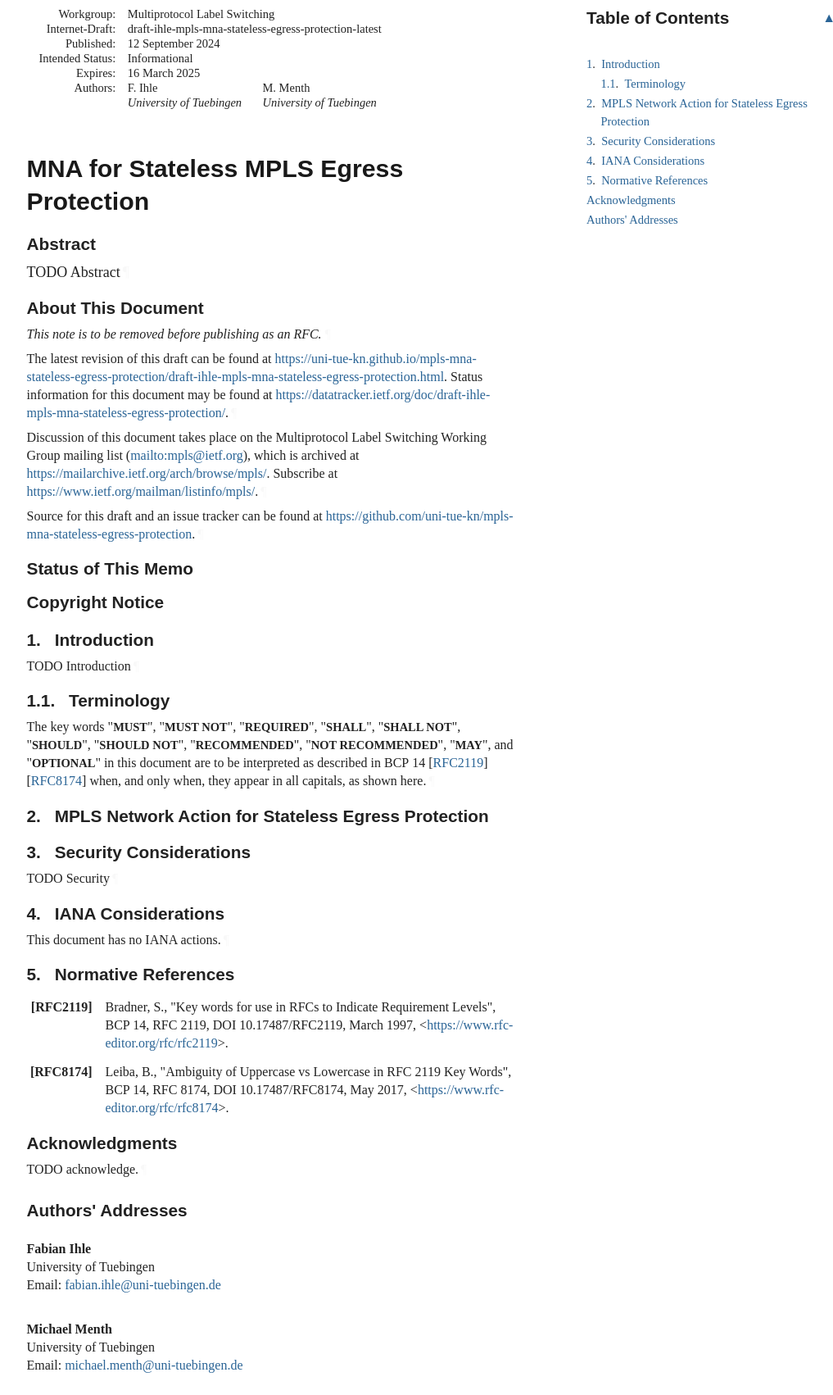
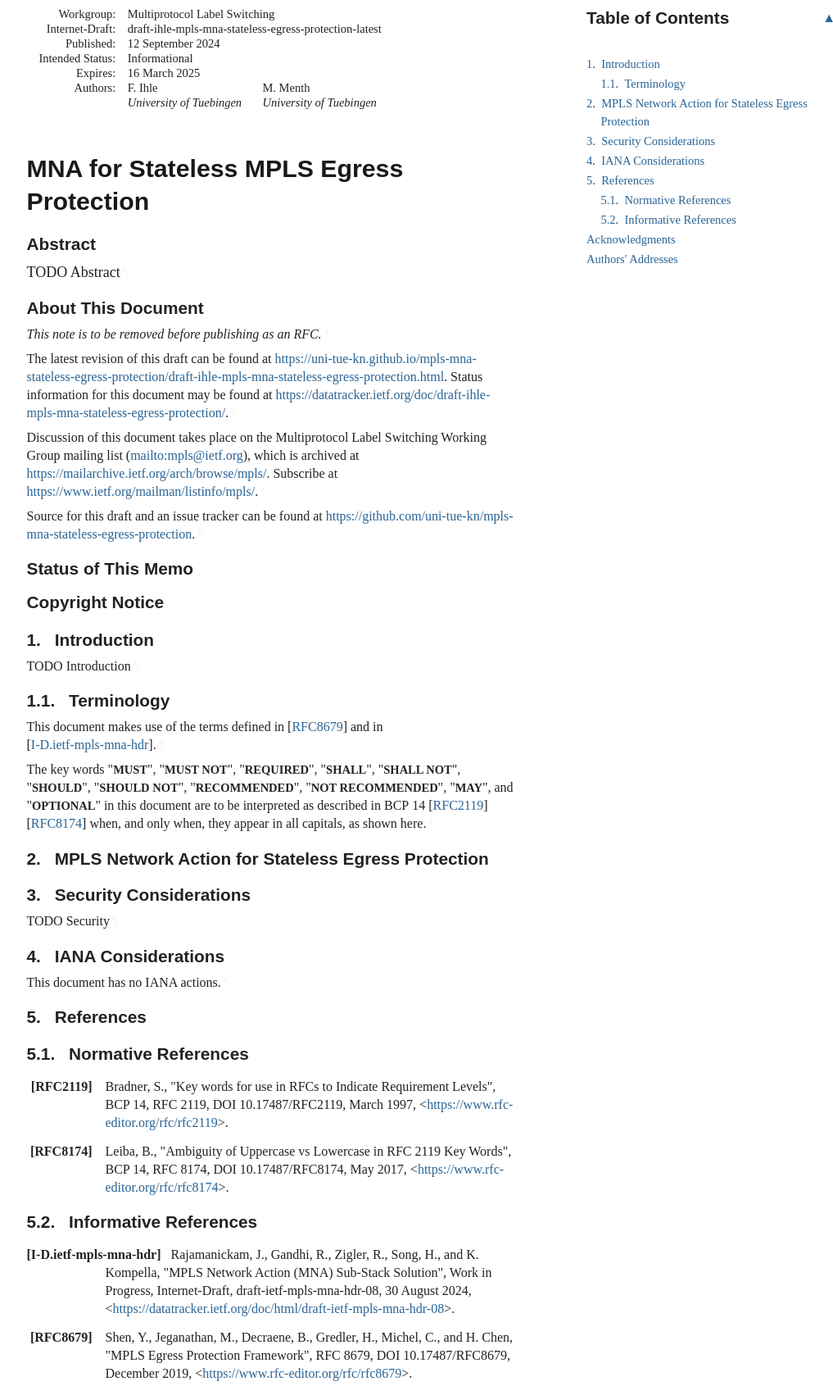
Before and after one commit to uni-tue-kn/mpls-mna-stateless-egress-protection, a plain HTML site: page draft-ihle-mpls-mna-stateless-egress-protection.html in a window 1280 px wide. Shown: the part 67-1769 px from the top of the page at 82% size, without its empty margins (92-1109 px from the left). Drawn offline with Linux system fonts and the light colour scheme; a web font is replaced by a local one.

Commit message:
Script updating gh-pages from c2d81d1. [ci skip]

```diff
--- a/draft-ihle-mpls-mna-stateless-egress-protection.html
+++ b/draft-ihle-mpls-mna-stateless-egress-protection.html
@@ -1149,7 +1149,15 @@ svg :is([fill="white"], [fill^="#fff"]) {
             <p id="section-toc.1-1.4.1"><a href="#section-4" class="auto internal xref">4</a>.  <a href="#name-iana-considerations" class="internal xref">IANA Considerations</a></p>
 </li>
           <li class="compact toc ulBare ulEmpty" id="section-toc.1-1.5">
-            <p id="section-toc.1-1.5.1"><a href="#section-5" class="auto internal xref">5</a>.  <a href="#name-normative-references" class="internal xref">Normative References</a></p>
+            <p id="section-toc.1-1.5.1"><a href="#section-5" class="auto internal xref">5</a>.  <a href="#name-references" class="internal xref">References</a></p>
+<ul class="compact toc ulBare ulEmpty">
+<li class="compact toc ulBare ulEmpty" id="section-toc.1-1.5.2.1">
+                <p id="section-toc.1-1.5.2.1.1"><a href="#section-5.1" class="auto internal xref">5.1</a>.  <a href="#name-normative-references" class="internal xref">Normative References</a></p>
+</li>
+              <li class="compact toc ulBare ulEmpty" id="section-toc.1-1.5.2.2">
+                <p id="section-toc.1-1.5.2.2.1"><a href="#section-5.2" class="auto internal xref">5.2</a>.  <a href="#name-informative-references" class="internal xref">Informative References</a></p>
+</li>
+            </ul>
 </li>
           <li class="compact toc ulBare ulEmpty" id="section-toc.1-1.6">
             <p id="section-toc.1-1.6.1"><a href="#appendix-A" class="auto internal xref"></a><a href="#name-acknowledgments" class="internal xref">Acknowledgments</a></p>
@@ -1172,10 +1180,11 @@ svg :is([fill="white"], [fill^="#fff"]) {
         <h3 id="name-terminology">
 <a href="#section-1.1" class="section-number selfRef">1.1. </a><a href="#name-terminology" class="section-name selfRef">Terminology</a>
         </h3>
-<p id="section-1.1-1">The key words "<span class="bcp14">MUST</span>", "<span class="bcp14">MUST NOT</span>", "<span class="bcp14">REQUIRED</span>", "<span class="bcp14">SHALL</span>", "<span class="bcp14">SHALL NOT</span>", "<span class="bcp14">SHOULD</span>", "<span class="bcp14">SHOULD NOT</span>", "<span class="bcp14">RECOMMENDED</span>", "<span class="bcp14">NOT RECOMMENDED</span>",
+<p id="section-1.1-1">This document makes use of the terms defined in <span>[<a href="#RFC8679" class="cite xref">RFC8679</a>]</span> and in <span>[<a href="#I-D.ietf-mpls-mna-hdr" class="cite xref">I-D.ietf-mpls-mna-hdr</a>]</span>.<a href="#section-1.1-1" class="pilcrow">¶</a></p>
+<p id="section-1.1-2">The key words "<span class="bcp14">MUST</span>", "<span class="bcp14">MUST NOT</span>", "<span class="bcp14">REQUIRED</span>", "<span class="bcp14">SHALL</span>", "<span class="bcp14">SHALL NOT</span>", "<span class="bcp14">SHOULD</span>", "<span class="bcp14">SHOULD NOT</span>", "<span class="bcp14">RECOMMENDED</span>", "<span class="bcp14">NOT RECOMMENDED</span>",
 "<span class="bcp14">MAY</span>", and "<span class="bcp14">OPTIONAL</span>" in this document are to be interpreted as
 described in BCP 14 <span>[<a href="#RFC2119" class="cite xref">RFC2119</a>]</span> <span>[<a href="#RFC8174" class="cite xref">RFC8174</a>]</span> when, and only when, they
-appear in all capitals, as shown here.<a href="#section-1.1-1" class="pilcrow">¶</a></p>
+appear in all capitals, as shown here.<a href="#section-1.1-2" class="pilcrow">¶</a></p>
 </section>
 </div>
 </section>
@@ -1203,21 +1212,45 @@ appear in all capitals, as shown here.<a href="#section-1.1-1" class="pilcrow">
 <p id="section-4-1">This document has no IANA actions.<a href="#section-4-1" class="pilcrow">¶</a></p>
 </section>
 </div>
+<div id="sec-combined-references">
+<section id="section-5">
+      <h2 id="name-references">
+<a href="#section-5" class="section-number selfRef">5. </a><a href="#name-references" class="section-name selfRef">References</a>
+      </h2>
 <div id="sec-normative-references">
-<section id="section-5">
-      <h2 id="name-normative-references">
-<a href="#section-5" class="section-number selfRef">5. </a><a href="#name-normative-references" class="section-name selfRef">Normative References</a>
-      </h2>
+<section id="section-5.1">
+        <h3 id="name-normative-references">
+<a href="#section-5.1" class="section-number selfRef">5.1. </a><a href="#name-normative-references" class="section-name selfRef">Normative References</a>
+        </h3>
 <dl class="references">
 <dt id="RFC2119">[RFC2119]</dt>
-      <dd>
+        <dd>
 <span class="refAuthor">Bradner, S.</span>, <span class="refTitle">"Key words for use in RFCs to Indicate Requirement Levels"</span>, <span class="seriesInfo">BCP 14</span>, <span class="seriesInfo">RFC 2119</span>, <span class="seriesInfo">DOI 10.17487/RFC2119</span>, <time datetime="1997-03" class="refDate">March 1997</time>, <span>&lt;<a href="https://www.rfc-editor.org/rfc/rfc2119">https://www.rfc-editor.org/rfc/rfc2119</a>&gt;</span>. </dd>
 <dd class="break"></dd>
 <dt id="RFC8174">[RFC8174]</dt>
-    <dd>
+      <dd>
 <span class="refAuthor">Leiba, B.</span>, <span class="refTitle">"Ambiguity of Uppercase vs Lowercase in RFC 2119 Key Words"</span>, <span class="seriesInfo">BCP 14</span>, <span class="seriesInfo">RFC 8174</span>, <span class="seriesInfo">DOI 10.17487/RFC8174</span>, <time datetime="2017-05" class="refDate">May 2017</time>, <span>&lt;<a href="https://www.rfc-editor.org/rfc/rfc8174">https://www.rfc-editor.org/rfc/rfc8174</a>&gt;</span>. </dd>
 <dd class="break"></dd>
 </dl>
+</section>
+</div>
+<div id="sec-informative-references">
+<section id="section-5.2">
+        <h3 id="name-informative-references">
+<a href="#section-5.2" class="section-number selfRef">5.2. </a><a href="#name-informative-references" class="section-name selfRef">Informative References</a>
+        </h3>
+<dl class="references">
+<dt id="I-D.ietf-mpls-mna-hdr">[I-D.ietf-mpls-mna-hdr]</dt>
+        <dd>
+<span class="refAuthor">Rajamanickam, J.</span>, <span class="refAuthor">Gandhi, R.</span>, <span class="refAuthor">Zigler, R.</span>, <span class="refAuthor">Song, H.</span>, and <span class="refAuthor">K. Kompella</span>, <span class="refTitle">"MPLS Network Action (MNA) Sub-Stack Solution"</span>, <span class="refContent">Work in Progress</span>, <span class="seriesInfo">Internet-Draft, draft-ietf-mpls-mna-hdr-08</span>, <time datetime="2024-08-30" class="refDate">30 August 2024</time>, <span>&lt;<a href="https://datatracker.ietf.org/doc/html/draft-ietf-mpls-mna-hdr-08">https://datatracker.ietf.org/doc/html/draft-ietf-mpls-mna-hdr-08</a>&gt;</span>. </dd>
+<dd class="break"></dd>
+<dt id="RFC8679">[RFC8679]</dt>
+      <dd>
+<span class="refAuthor">Shen, Y.</span>, <span class="refAuthor">Jeganathan, M.</span>, <span class="refAuthor">Decraene, B.</span>, <span class="refAuthor">Gredler, H.</span>, <span class="refAuthor">Michel, C.</span>, and <span class="refAuthor">H. Chen</span>, <span class="refTitle">"MPLS Egress Protection Framework"</span>, <span class="seriesInfo">RFC 8679</span>, <span class="seriesInfo">DOI 10.17487/RFC8679</span>, <time datetime="2019-12" class="refDate">December 2019</time>, <span>&lt;<a href="https://www.rfc-editor.org/rfc/rfc8679">https://www.rfc-editor.org/rfc/rfc8679</a>&gt;</span>. </dd>
+<dd class="break"></dd>
+</dl>
+</section>
+</div>
 </section>
 </div>
 <div id="acknowledgments">
```
Also changed, not shown: draft-ihle-mpls-mna-stateless-egress-protection.txt.
